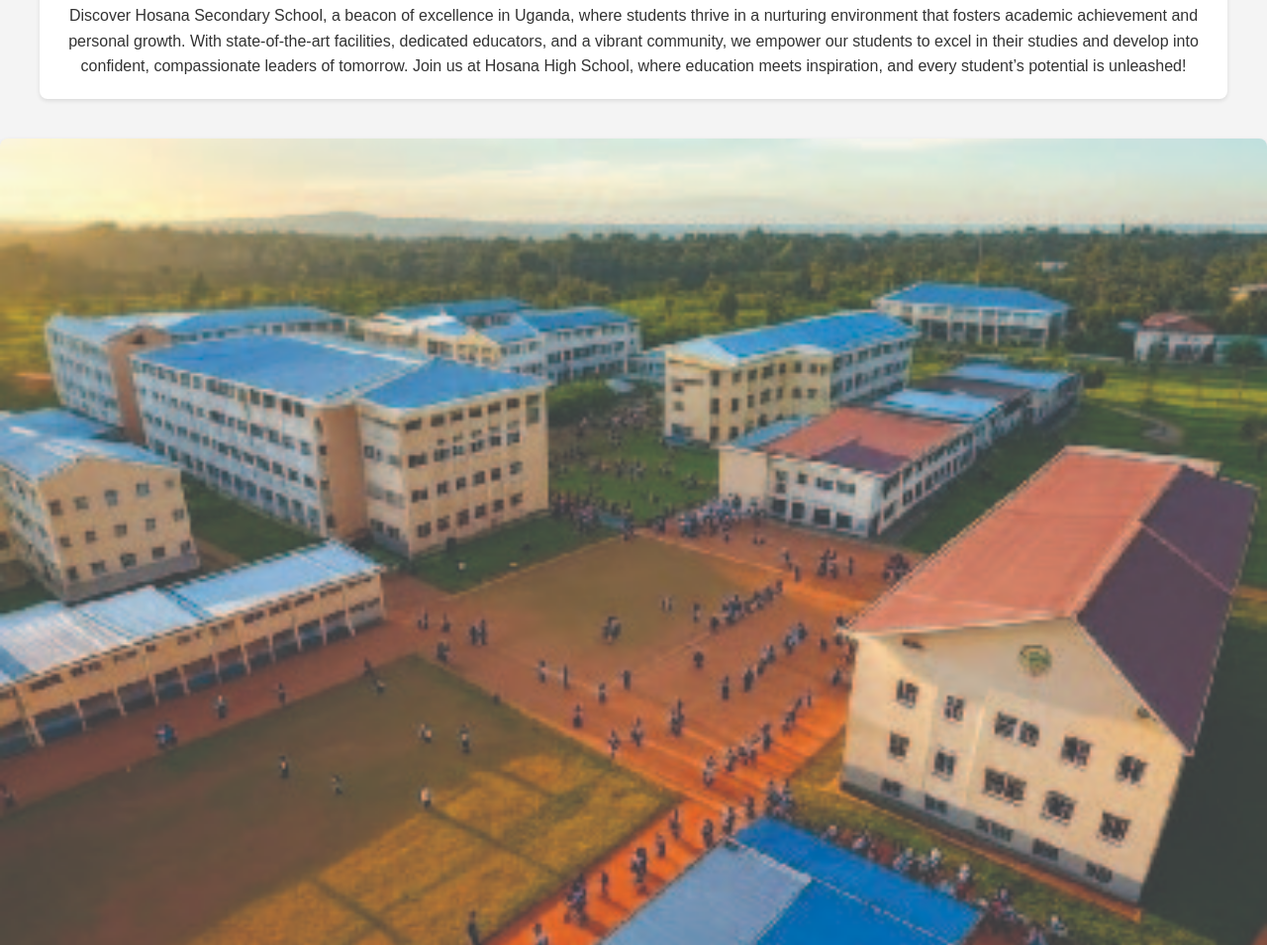
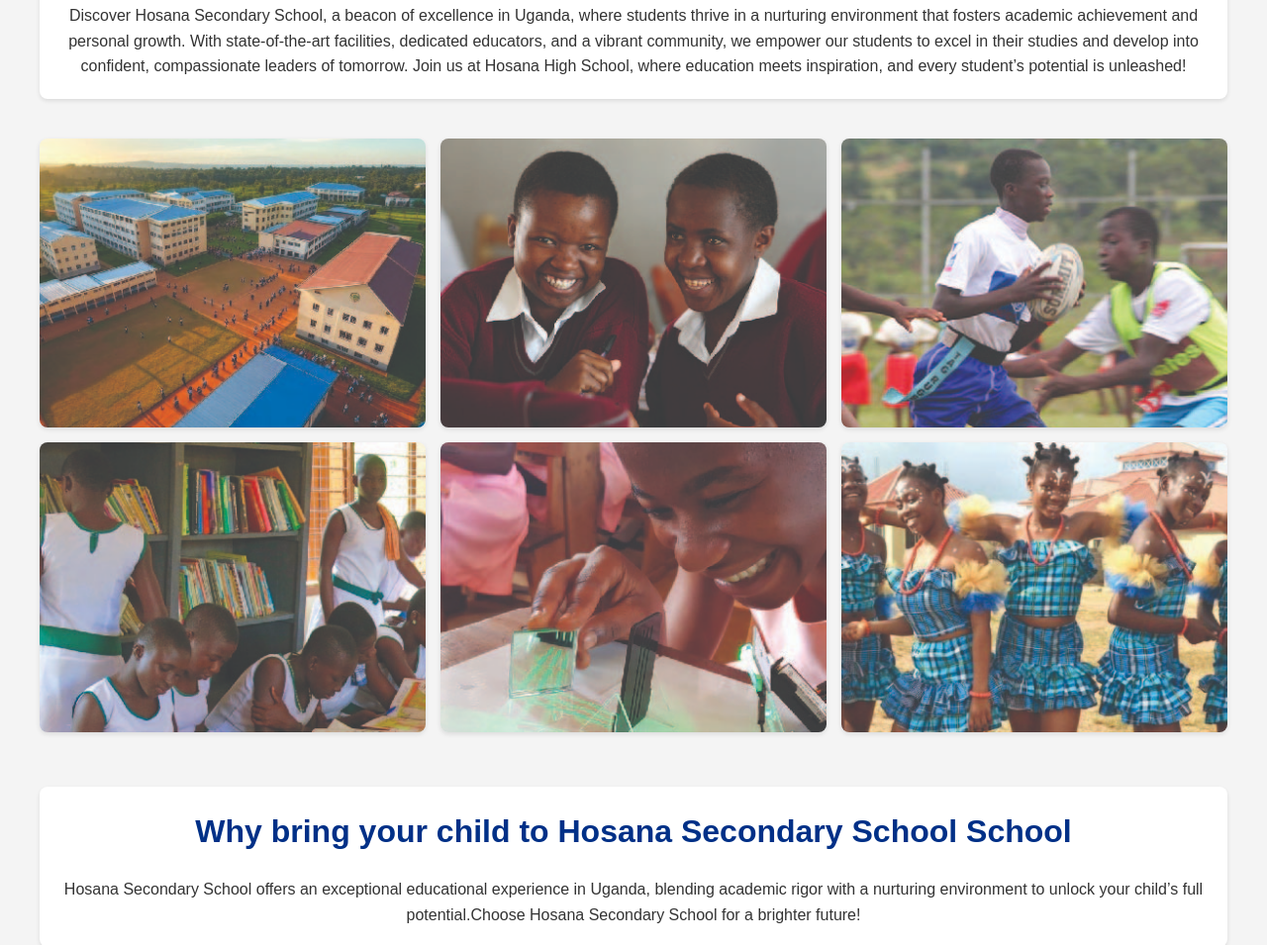
Before and after one commit to tumusiimeconan/Hosanna-Secondary-School, a plain HTML site: page index.html in a window 1280 px wide. Shown: the part 437-1392 px from the top of the page at 99% size. Drawn offline with Linux system fonts and the light colour scheme.

Commit message:
Add files via upload

```diff
--- a/style.css
+++ b/style.css
@@ -82,6 +82,16 @@ nav ul li a:hover {
 }
 
 
+.gallery {
+    display: grid;
+    grid-template-columns: repeat(3, 1fr); /* 3 columns */
+    grid-template-rows: repeat(3, auto); /* 3 rows */
+    gap: 15px;
+    max-width: 1200px;
+    margin: 0 auto;
+}
+
+
 
 .gallery-item {
     overflow: hidden;
```
